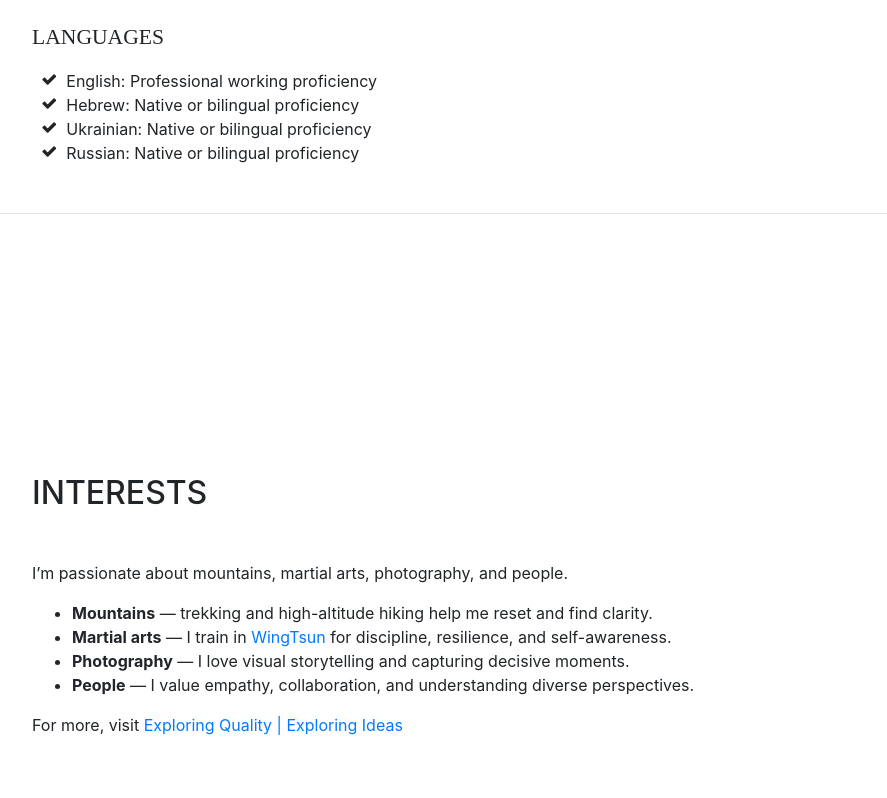
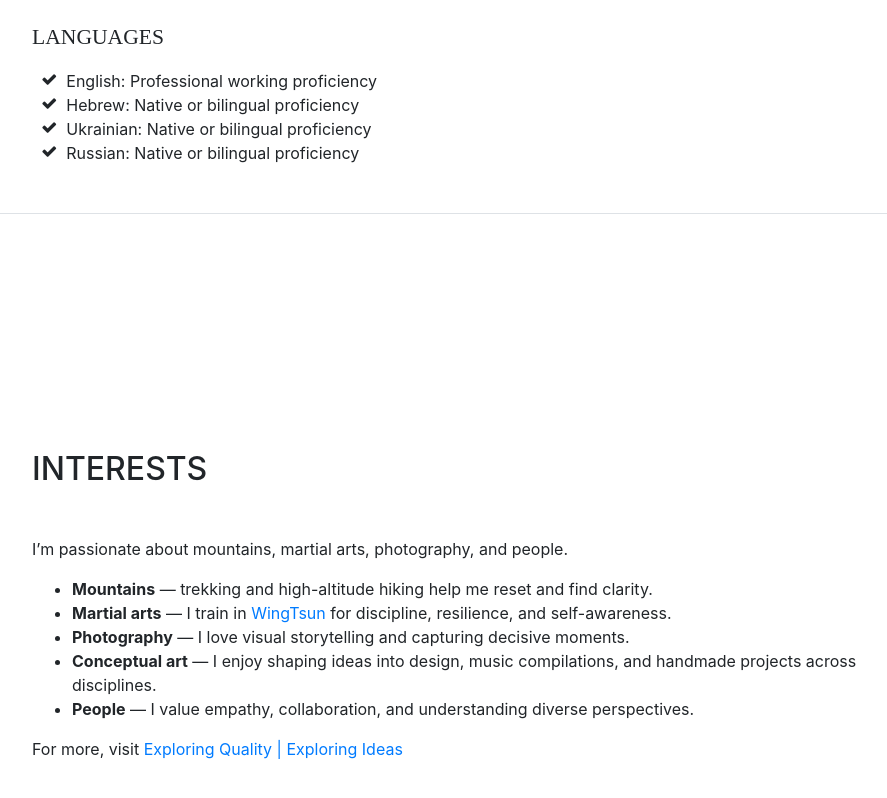
Before and after one commit to dimadavidoff/cv, a website with bundled scripts: page index.html in a window 1280 px wide. Shown: the part 3179-3977 px from the top of the page, without its empty margins (288-1175 px from the left). Built offline with nearby package versions, Linux system fonts and the light colour scheme; a web font is replaced by a local one.

Commit message:
Update index.html

```diff
--- a/index.html
+++ b/index.html
@@ -293,6 +293,7 @@
   <li><strong>Mountains</strong> — trekking and high-altitude hiking help me reset and find clarity.</li>
   <li><strong>Martial arts</strong> — I train in <a href="https://www.wingtsunwelt.com/?language=en" target="_blank">WingTsun</a> for discipline, resilience, and self-awareness.</li>
   <li><strong>Photography</strong> — I love visual storytelling and capturing decisive moments.</li>
+  <li><strong>Conceptual art</strong> — I enjoy shaping ideas into design, music compilations, and handmade projects across disciplines.</li>
   <li><strong>People</strong> — I value empathy, collaboration, and understanding diverse perspectives.</li>
 </ul>
 <p>For more, visit <a href="https://dimadavidoff.github.io/me" target="_blank">Exploring Quality | Exploring Ideas</a></p>
```
